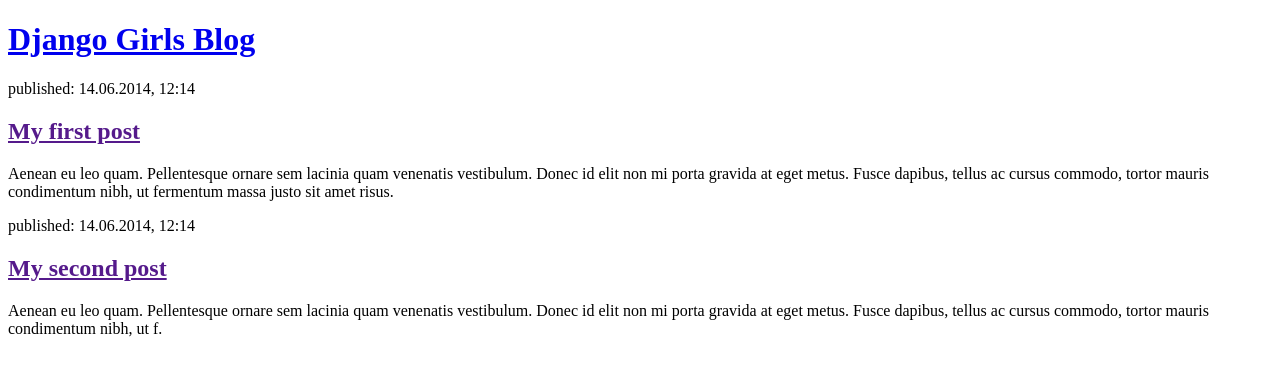
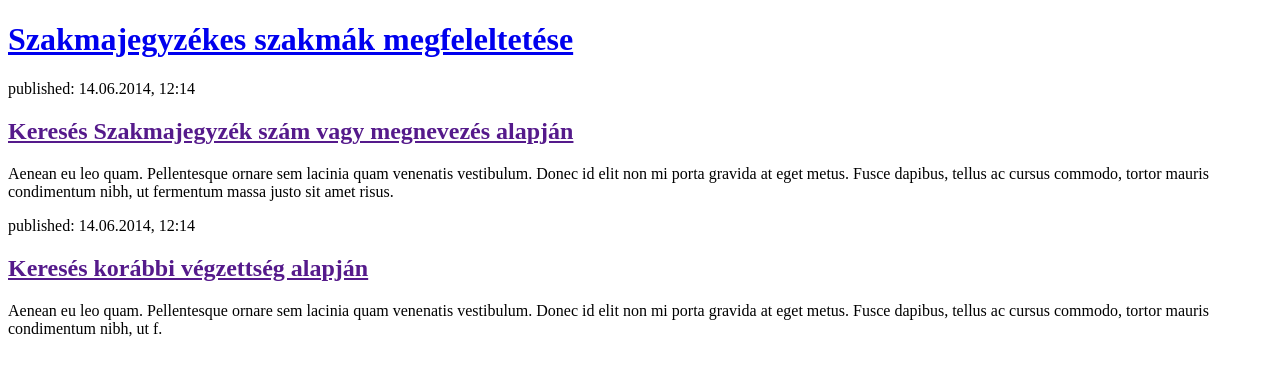
Before and after one commit to tszekeres01/szj_blog, a Django app: page / in a window 1280 px wide. Shown: the top 376 px of the page. Run offline with Django 5.2, Linux system fonts and the light colour scheme.

Commit message:
HTML modositasa.

```diff
--- a/sz_j/templates/sz_j/post_list.html
+++ b/sz_j/templates/sz_j/post_list.html
@@ -1,22 +1,22 @@
 <!DOCTYPE html>
 <html>
     <head>
-        <title>Django Girls blog</title>
+        <title>Megfeleltetés</title>
     </head>
     <body>
         <header>
-            <h1><a href="/">Django Girls Blog</a></h1>
+            <h1><a href="/">Szakmajegyzékes szakmák megfeleltetése</a></h1>
         </header>
 
         <article>
             <time>published: 14.06.2014, 12:14</time>
-            <h2><a href="">My first post</a></h2>
+            <h2><a href="">Keresés Szakmajegyzék szám vagy megnevezés alapján</a></h2>
             <p>Aenean eu leo quam. Pellentesque ornare sem lacinia quam venenatis vestibulum. Donec id elit non mi porta gravida at eget metus. Fusce dapibus, tellus ac cursus commodo, tortor mauris condimentum nibh, ut fermentum massa justo sit amet risus.</p>
         </article>
 
         <article>
             <time>published: 14.06.2014, 12:14</time>
-            <h2><a href="">My second post</a></h2>
+            <h2><a href="">Keresés korábbi végzettség alapján</a></h2>
             <p>Aenean eu leo quam. Pellentesque ornare sem lacinia quam venenatis vestibulum. Donec id elit non mi porta gravida at eget metus. Fusce dapibus, tellus ac cursus commodo, tortor mauris condimentum nibh, ut f.</p>
         </article>
     </body>
```
